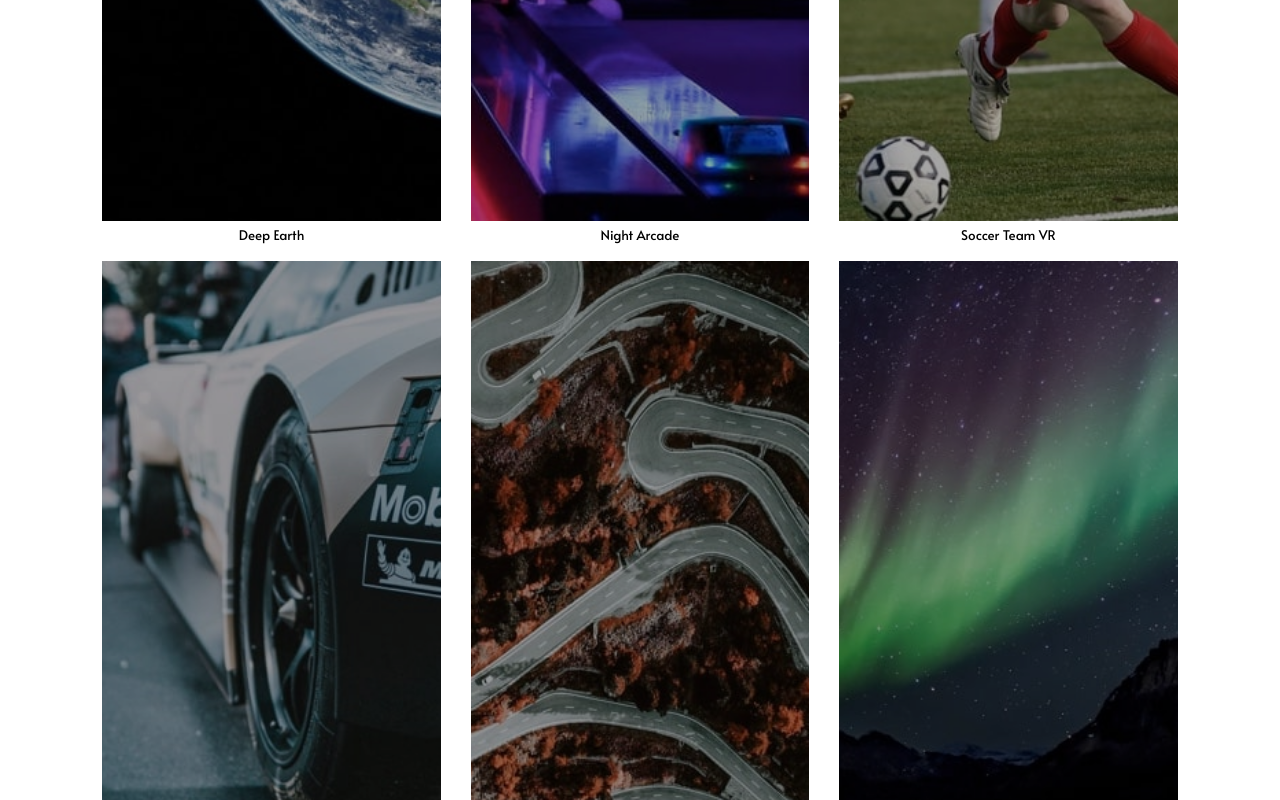
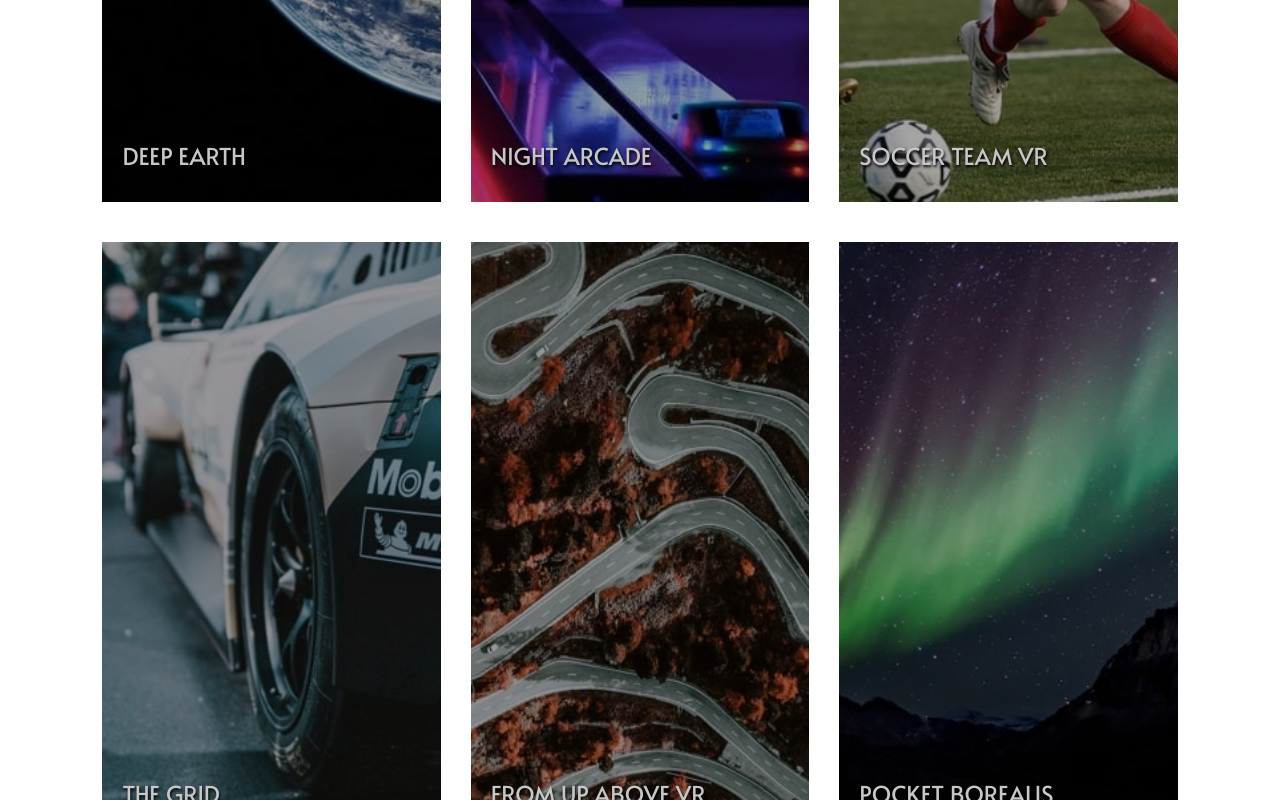
Before and after one commit to Diarrah/Loopstudio, a React (Create React App) app: page / in a window 1280 px wide. Shown: the part 1740-2540 px from the top of the page. Built offline with nearby package versions, Linux system fonts and the light colour scheme.

Commit message:
H4 changed to span

```diff
--- a/src/styles/components/_creations.scss
+++ b/src/styles/components/_creations.scss
@@ -75,7 +75,10 @@
                 filter: brightness(.65);
             }
 
-            h4 {
+            span {
+                display: inline-block;
+                font-family: 'Alata', sans-serif;
+                text-transform: uppercase;
                 position: absolute;
                 bottom: 30px; left: 20px;
                 font-size: 1.75em;
@@ -89,7 +92,7 @@
             }
 
             &:hover {
-                h4 {
+                span {
                     color: black;
                     transform: translateY(-20px);
                     text-shadow: 1px 2px 5px rgba(black, .2);
```
